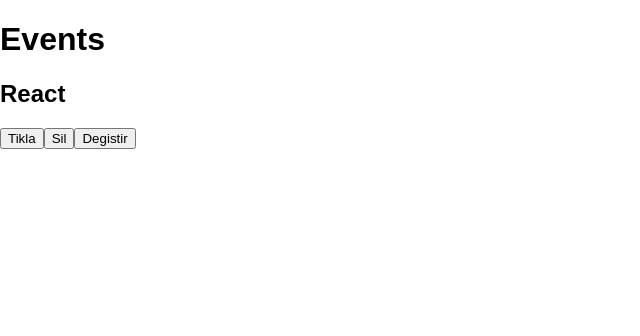
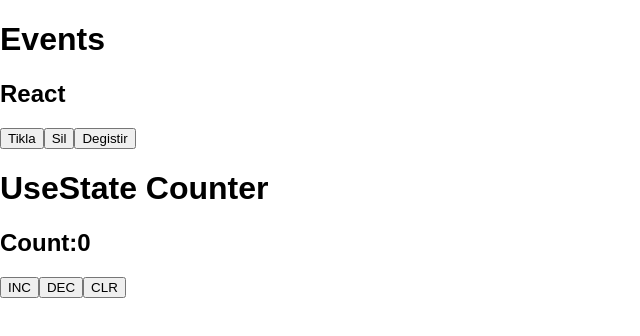
Before and after one commit to mhmtogt/Event-State-Bootstrap, a React (Create React App) app: page / in a window 1280 px wide. Shown: the top 336 px of the page, without its empty margins (0-640 px from the left). Built offline with nearby package versions, Linux system fonts and the light colour scheme.

Commit message:
useState

```diff
--- a/src/App.js
+++ b/src/App.js
@@ -1,10 +1,12 @@
 import React from "react";
 import Event from "./1-event/Event";
+import { UseStateCounter } from "./useState/UseStateCounter";
 
 function App() {
   return (
     <div>
       <Event />
+      <UseStateCounter />
     </div>
   );
 }
--- /dev/null
+++ b/src/useState/UseStateCounter.jsx
@@ -0,0 +1,32 @@
+import React, { useState } from 'react'
+//   Normal javaScript kodu içerisinde çağırılımalıdır
+//  (custom hook'lar içerisinde bir hook çağırılabilir)
+
+export const UseStateCounter = () => {
+
+   // let count = 0;
+    // useState hooku ile count adında bir state tanımladık
+    const [count,setCount] = useState(0)
+
+
+
+    const handleCount=()=>{
+      //  count= count+1;
+        setCount(count+1);
+    console.log(handleCount)
+
+    }
+
+
+
+    return (
+    <div>
+        <h1>UseState Counter</h1>
+        <h2> Count:{count}</h2>
+        <button onClick={handleCount}>INC</button>
+        <button>DEC</button>
+        <button>CLR</button>
+
+    </div>
+  )
+}
```
Also changed, not shown: src/Counter.jsx (added, +55 -0 lines).
